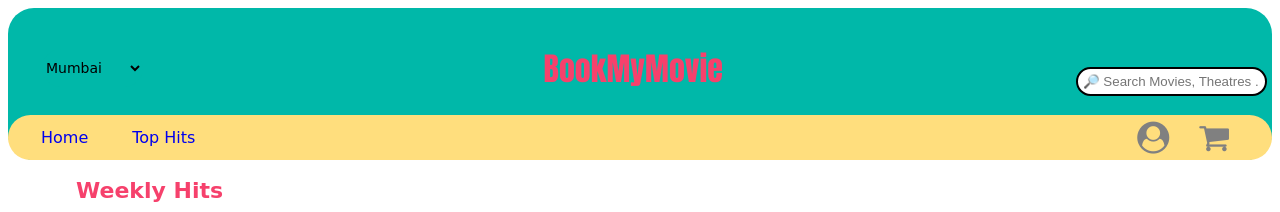
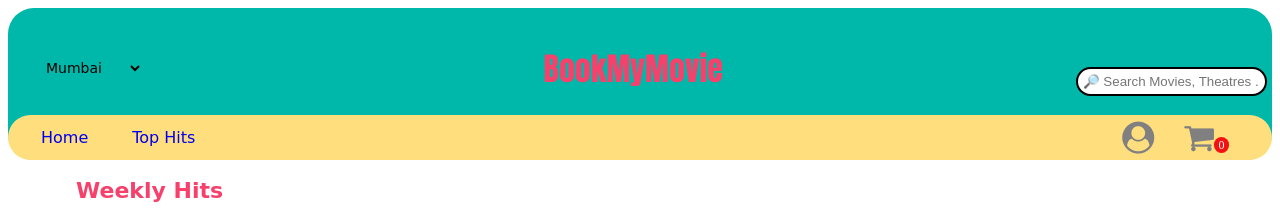
Before and after one commit to AtharvArolkar/Movie-Purchase-Website, a PHP site: page /TopHits.html in a window 1280 px wide. Shown: the top 212 px of the page. Run offline with PHP 8.4, Linux system fonts and the light colour scheme.

Commit message:
added batch to cart

```diff
--- a/TopHits.html
+++ b/TopHits.html
@@ -39,7 +39,7 @@
       <nav class="navbar2">
         <span><a href="index.html">Home</a></span>
         <span><a href="TopHits.html">Top Hits</a></span>
-        <span id="cart-button"><i class="fa fa-shopping-cart"></i></span>
+        <span id="cart-button"><i class="fa fa-shopping-cart"></i><span id="cart-item-total">0</span></span>
         <span id="threelines"><i class="fa fa-user-circle"></i></span>
       </nav>
     </div>
--- a/css/tophits.css
+++ b/css/tophits.css
@@ -72,3 +72,16 @@
 .cartButton:visited{
     background-color: #00ff6a;;
 }
+#cart-item-total{
+    width: 15px;
+    height: 15px;
+    display: inline-block;
+    border: 0px solid black;
+    border-radius: 15px;
+    margin-top: 1px;
+    background-color: #f31111;
+    color: white;
+    font-size: 12px;
+    text-align: center;
+    padding-top: 1px;
+}
--- a/scripts/header.js
+++ b/scripts/header.js
@@ -85,6 +85,7 @@ function placeOrder() {
         $('.total-price-value').html("0");
         dict = {};
         movielist = [];
+        $('#cart-item-total').html(0);
     }
 }
 function addmov(movie_name, price) {
@@ -147,6 +148,6 @@ function addmov(movie_name, price) {
                 return a + b;
             }, 0
         ));
-
+        $('#cart-item-total').html(ordercount);
     } console.log(dict);
 }
```
